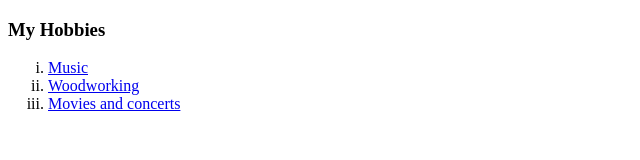
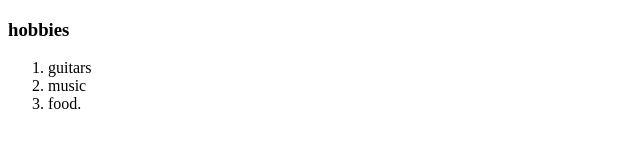
Before and after one commit to geebax/cv, a plain HTML site: page hobbies.html in a window 1280 px wide. Shown: the whole page, without its empty margins (0-640 px from the left). Drawn offline with Linux system fonts and the light colour scheme.

Commit message:
Update hobbies.html

```diff
--- a/hobbies.html
+++ b/hobbies.html
@@ -2,16 +2,14 @@
 <html lang="en" dir="ltr">
   <head>
     <meta charset="utf-8">
-    <title>My hobbies</title>
+    <title></title>
   </head>
   <body>
-    <h3>My Hobbies</h3>
-
-    <ol type="i">
-      <li><a href="https://pt.wikipedia.org/wiki/M%C3%BAsica">Music</a></li>
-      <li><a href="https://pt.wikipedia.org/wiki/Artesanato">Woodworking</a></li>
-      <li><a href="https://pt.wikipedia.org/wiki/Filme">Movies and concerts</a></li>
+    <h3>hobbies</h3>
+    <ol>
+      <li>guitars</li>
+      <li>music</li>
+      <li>food.</li>
     </ol>
-
   </body>
 </html>
```
